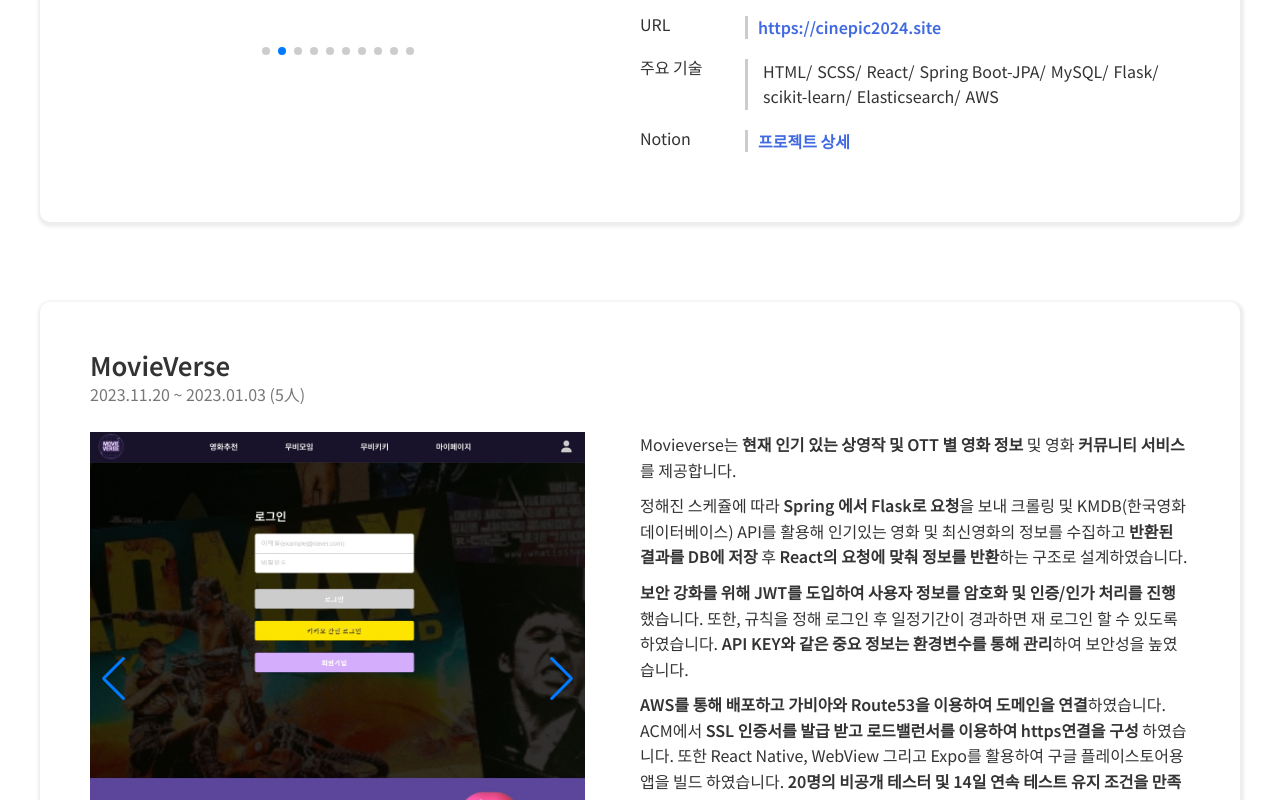
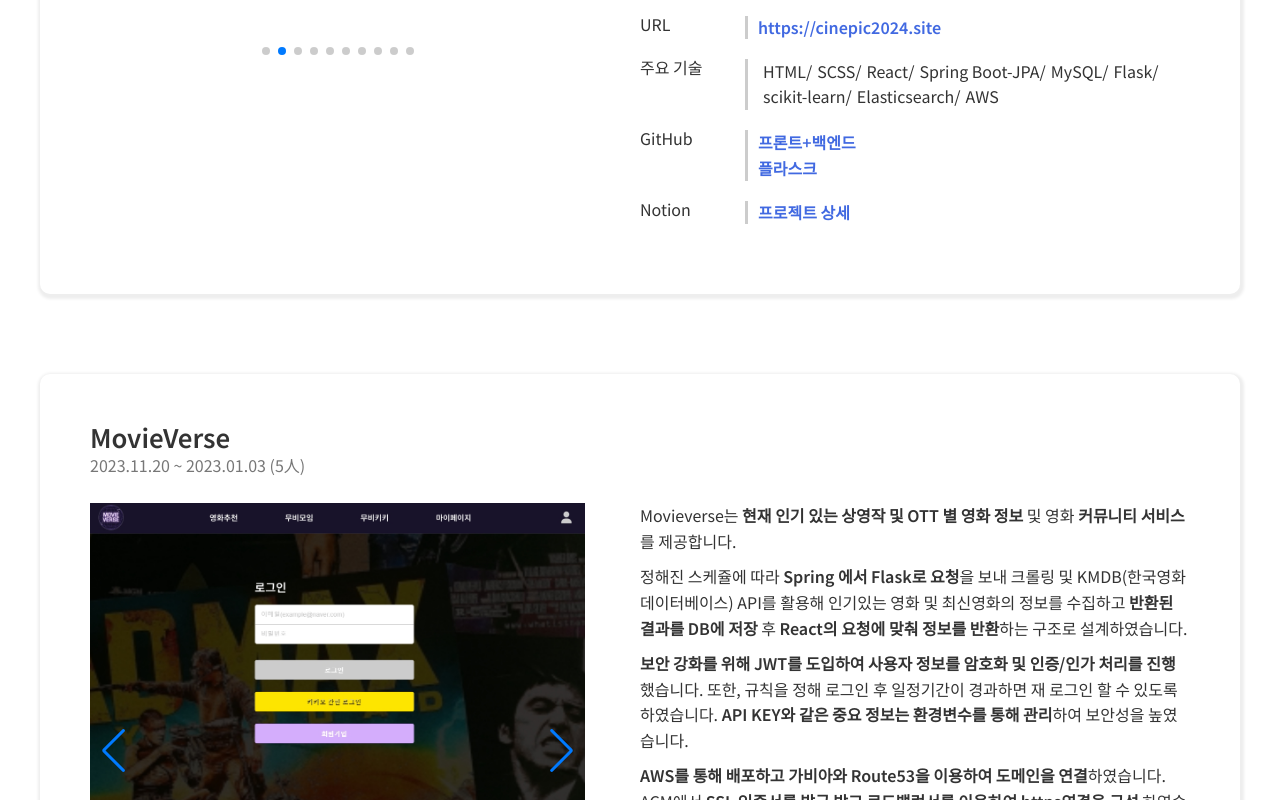
Before and after one commit to hjck4433/h-portfolio-v2, a React (Create React App) app: page / in a window 1280 px wide. Shown: the part 3860-4660 px from the top of the page. Built offline with nearby package versions, Linux system fonts and the light colour scheme.

Commit message:
project git연결 추가

```diff
--- a/src/components/ProjectInfo.jsx
+++ b/src/components/ProjectInfo.jsx
@@ -102,6 +102,11 @@ const InfoStyle = styled.div`
                 line-height: 1.6;
                 margin-left: 5px;
               }
+            }
+          }
+          &.git {
+            li {
+              line-height: 1.6;
             }
           }
         }
@@ -237,6 +242,22 @@ const ProjectInfo = ({ project }) => {
                     ))}
                   </ul>
                 </div>
+                <div className="info git">
+                  <p className="title">GitHub</p>
+                  <ul className="github content">
+                    {project.github.map((git, index) => {
+                      const gitName = Object.keys(git)[0];
+                      const gitUrl = git[gitName];
+                      return (
+                        <li key={index}>
+                          <a href={gitUrl} target="_blank">
+                            {gitName}
+                          </a>
+                        </li>
+                      );
+                    })}
+                  </ul>
+                </div>
                 <div className="info notion">
                   <p className="title">Notion</p>
                   <div className="notion content">
--- a/src/data/projects.jsx
+++ b/src/data/projects.jsx
@@ -65,6 +65,10 @@ const projectList = [
       "Elasticsearch/",
       "AWS",
     ],
+    github: [
+      { "프론트+백엔드": "https://github.com/hjck4433/finalprj_total_cinepic" },
+      { 플라스크: "https://github.com/hjck4433/finalprj_python_cinepic" },
+    ],
     notion:
       "https://hjck4433.notion.site/Project-Cinepic-0980a88679b649f686ae7a6343d87214",
   },
@@ -102,6 +106,13 @@ const projectList = [
       "AWS/",
       "Expo",
     ],
+    github: [
+      {
+        "프론트+백엔드":
+          "https://github.com/hjck4433/totalprj-movieverse-total",
+      },
+      { 플라스크: "https://github.com/Leejaewon2/movie_verse_python" },
+    ],
     notion:
       "https://hjck4433.notion.site/Project-RepairRun-ae275a8ce16047799facf9aea002175a?pvs=74",
   },
@@ -128,6 +139,10 @@ const projectList = [
       "빠르게 수선물을 수거하고 처리해주는 검증된 파트너를 매칭해주는 수선 매칭 서비스",
     url: "-",
     skills: ["HTML/", "SCSS/", "React/", "Spring Boot-JDBC/", "Oracle"],
+    github: [
+      { 프론트엔드: "https://github.com/hjck4433/miniprj-repairrun" },
+      { 백엔드: "https://github.com/hjck4433/kh-mini-repairrun-back" },
+    ],
     notion:
       "https://hjck4433.notion.site/Project-RepairRun-ae275a8ce16047799facf9aea002175a?pvs=74",
   },
@@ -145,6 +160,11 @@ const projectList = [
     function: "블리자드 메인페이지 및 로그인 페이지 카피",
     url: "https://imaginative-dusk-c76a08.netlify.app/",
     skills: ["HTML/", "SCSS/", "Javascript"],
+    github: [
+      {
+        클론코드: "https://github.com/hjck4433/project_copy_site",
+      },
+    ],
     notion:
       "https://hjck4433.notion.site/Blizzard-copysite-9476e1d78a4a4703badbd0d0ffbdc205",
   },
```
